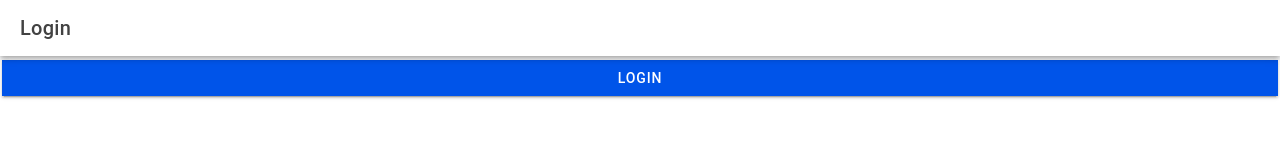
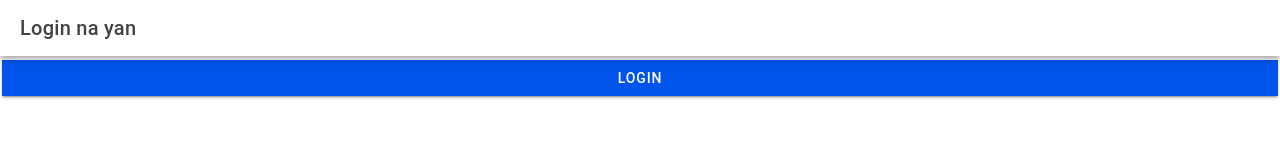
Before and after one commit to joshua762002/it35a-mobile, a React (Vite) app: page / in a window 1280 px wide. Shown: the top 160 px of the page. Built offline with nearby package versions, Linux system fonts and the light colour scheme.

Commit message:
added some changes

```diff
--- a/src/pages/login.tsx
+++ b/src/pages/login.tsx
@@ -10,7 +10,7 @@ const Login: React.FC = () => {
     <IonPage>
         <IonHeader>
             <IonToolbar>
-                <IonTitle>Login </IonTitle>
+                <IonTitle>Login na yan</IonTitle>
             </IonToolbar>
         </IonHeader>
         <IonContent fullscreen >
```
